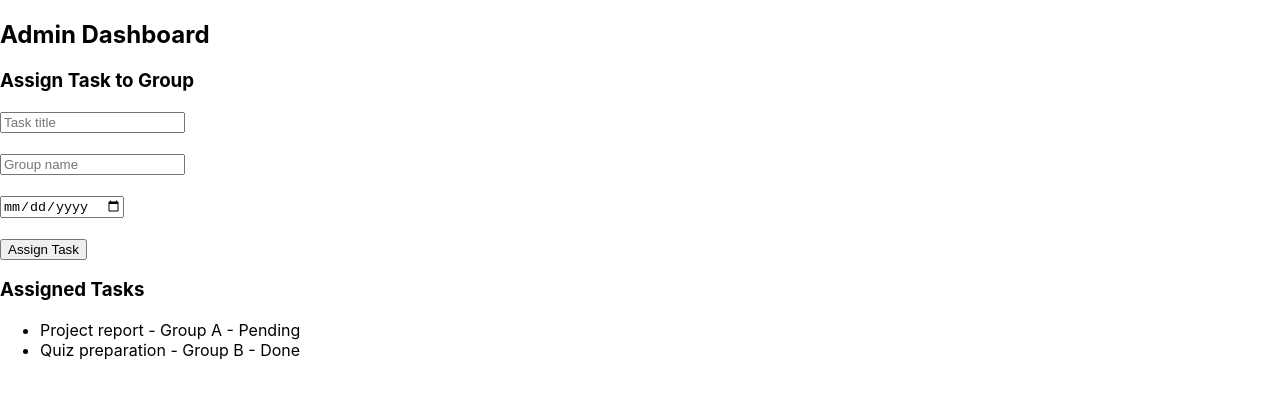
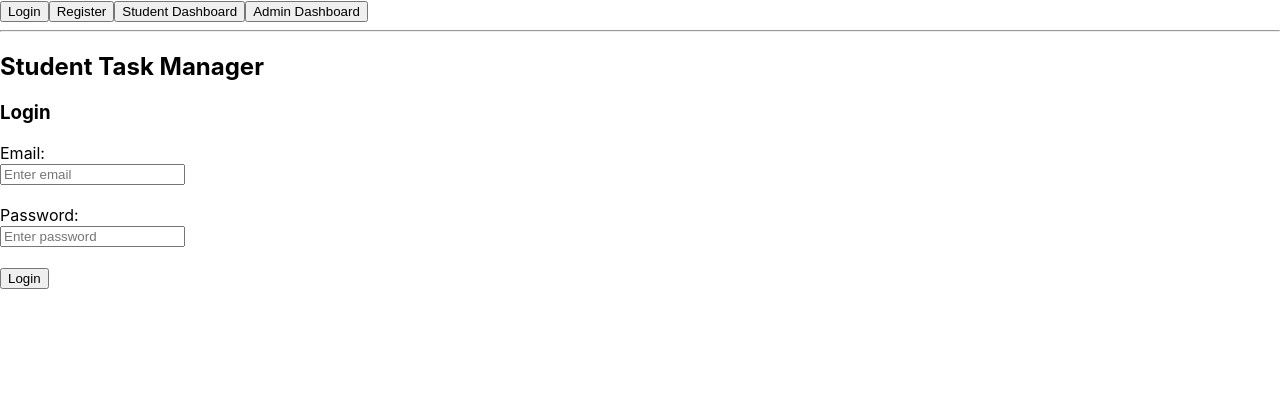
Before and after one commit to AyaRafea-431011614/task-manager-project, a React (Create React App) app in the folder frontend/: page / in a window 1280 px wide. Shown: the top 398 px of the page. Built offline with nearby package versions, Linux system fonts and the light colour scheme.

Commit message:
navigation between pages
Add navigation between pages using useState

```diff
--- a/frontend/src/App.js
+++ b/frontend/src/App.js
@@ -1,9 +1,28 @@
+import { useState } from "react";
+
+import Login from "./pages/Login";
+import Register from "./pages/Register";
+import StudentDashboard from "./pages/StudentDashboard";
 import AdminDashboard from "./pages/AdminDashboard";
 
 function App() {
+  const [page, setPage] = useState("login");
+
   return (
     <div>
-      <AdminDashboard />
+      <nav>
+        <button onClick={() => setPage("login")}>Login</button>
+        <button onClick={() => setPage("register")}>Register</button>
+        <button onClick={() => setPage("student")}>Student Dashboard</button>
+        <button onClick={() => setPage("admin")}>Admin Dashboard</button>
+      </nav>
+
+      <hr />
+
+      {page === "login" && <Login />}
+      {page === "register" && <Register />}
+      {page === "student" && <StudentDashboard />}
+      {page === "admin" && <AdminDashboard />}
     </div>
   );
 }
```
